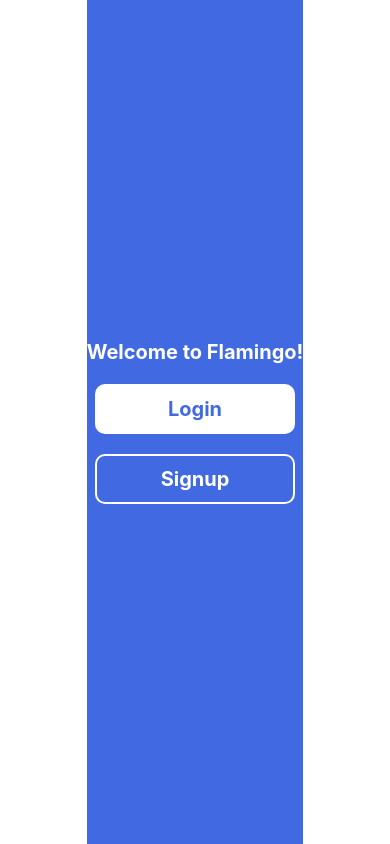
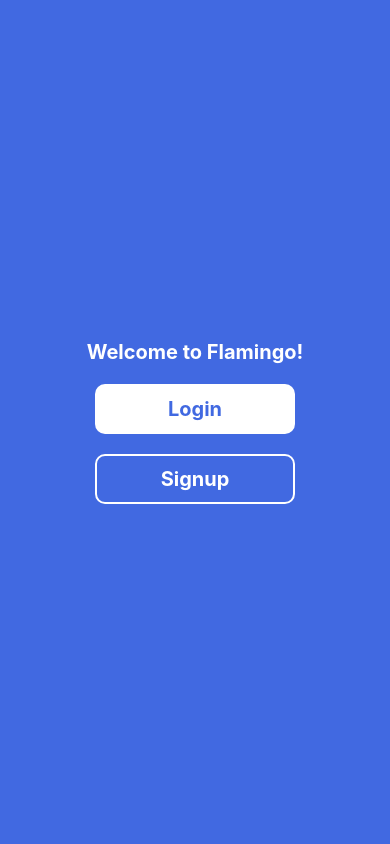
Before and after one commit to Ill-Eagle-Official/Project-Flamingo, a React Native app: screen / in a window 390 px wide. Built offline with nearby package versions, Linux system fonts and the light colour scheme.

Commit message:
fix styling to get app to fill screen

```diff
--- a/App.js
+++ b/App.js
@@ -3,15 +3,12 @@ import React from "react";
 import { StyleSheet, Text, View } from "react-native";
 import LoginScreen from "./components/Login";
 import HomeScreen from "./components/Home";
-import { NavigationContainer } from "@react-navigation/native";
+import { NavigationContainer, StackActions } from "@react-navigation/native";
 
 export default function App() {
   return (
     <NavigationContainer>
-      <View style={styles.container}>
-        <LoginScreen />
-        <StatusBar style="auto" />
-      </View>
+      <LoginScreen />
     </NavigationContainer>
   );
 }
--- a/components/Login.js
+++ b/components/Login.js
@@ -24,9 +24,9 @@ const LoginScreen = ({ navigation }) => {
 const styles = StyleSheet.create({
   container: {
     flex: 1,
+    backgroundColor: "#4169e1",
     alignItems: "center",
     justifyContent: "center",
-    backgroundColor: "#4169e1",
   },
 
   title: {
```
